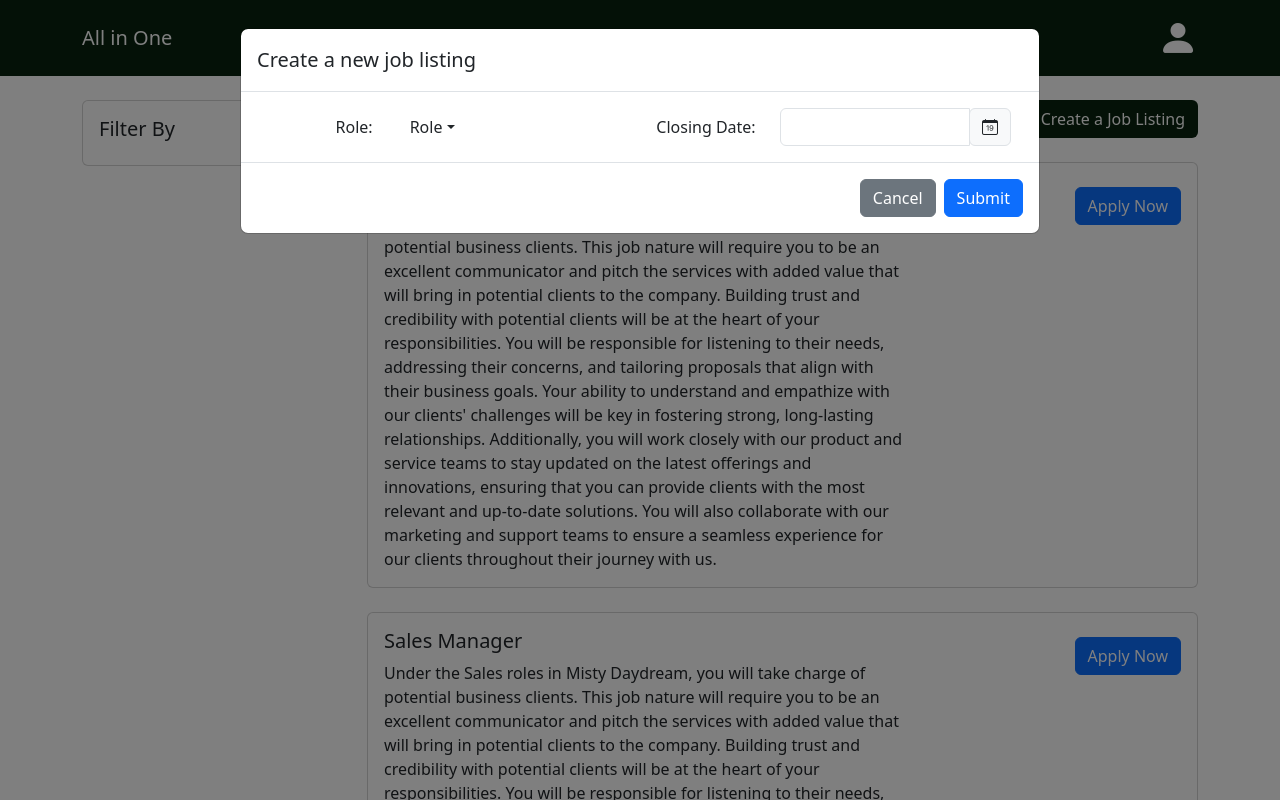
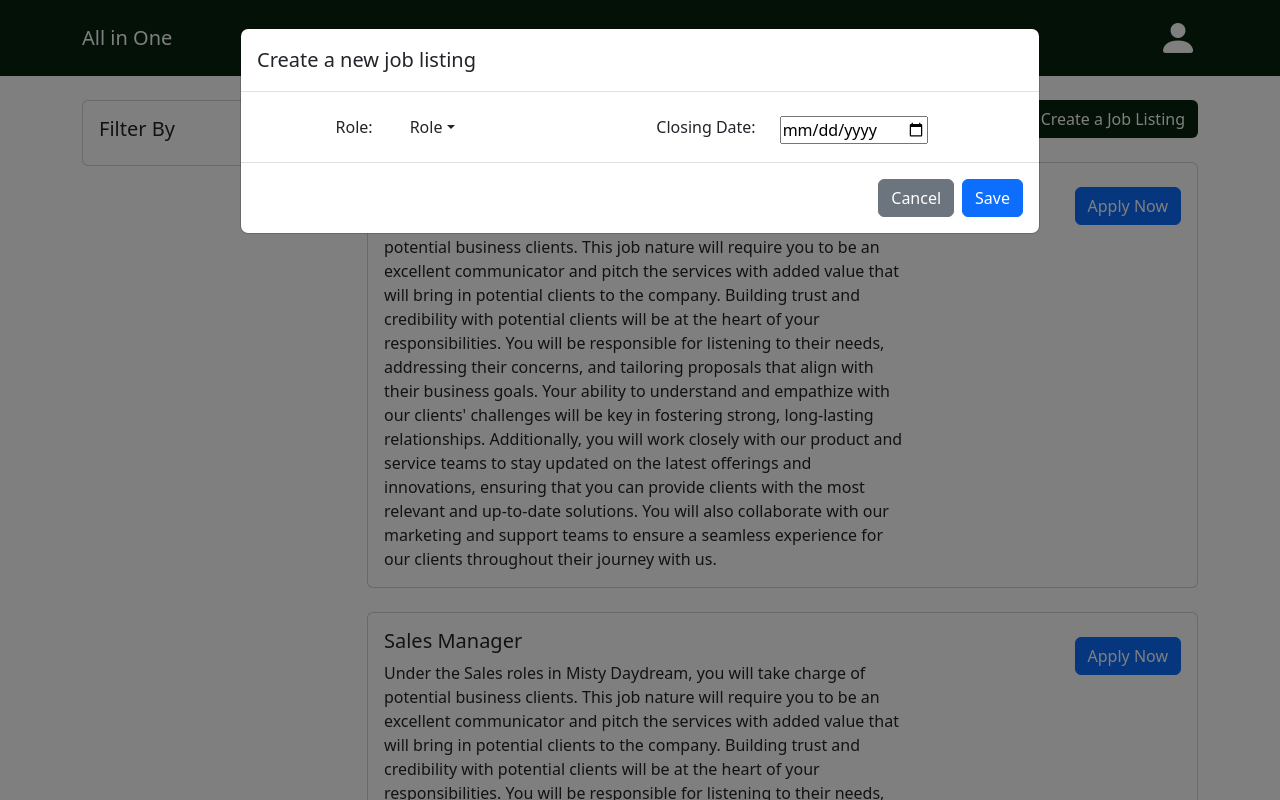
Before and after one commit to MrTaooo/SPM_KuihScrum, a Flask app: template templates/index.html in a window 1280 px wide, after a click on "Create a Job Listing". Run offline with Flask 3, Linux system fonts and the light colour scheme; the template is opened without the code that fills it: most values are stand-ins (such as "Sample title", 1, 10 or a date in 2020); parts of the project's set-up code (start-up, migrations or seed data) failed here and were passed over; some libraries are stand-ins or nearby versions.

Commit message:
update create listing popup

```diff
--- a/templates/index.html
+++ b/templates/index.html
@@ -77,10 +77,11 @@
                                                                 <button type="button" class="btn dropdown-toggle" data-bs-toggle="dropdown" aria-haspopup="true" aria-expanded="false">
                                                                     <span id="selectedRole">Role</span> <!-- This span will display the selected role -->
                                                                 </button>
-                                                                <ul class="dropdown-menu">
-                                                                    <li><a class="dropdown-item" href="#" data-role="Staff">Staff</a></li>
-                                                                    <li><a class="dropdown-item" href="#" data-role="Manager">Manager</a></li>
-                                                                    <li><a class="dropdown-item" href="#" data-role="Something else here">Something else here</a></li>
+                                                                <ul class="dropdown-menu" id="roleTitle">
+                                                                    <li><a class="dropdown-item" href="#" data-role="Software Developer">Software Developer</a></li>
+                                                                    <li><a class="dropdown-item" href="#" data-role="Data Analyst">Data Analyst</a></li>
+                                                                    <li><a class="dropdown-item" href="#" data-role="Marketing Specialist">Marketing Specialist</a></li>
+                                                                    <li><a class="dropdown-item" href="#" data-role="Sales Representative">Sales Representative</a></li>
                                                                 </ul>
                                                             </div>
 
@@ -91,15 +92,8 @@
                                                     <!-- Closing Date -->
                                                     <div class="form-group row form-inline">
                                                         <label for="date" class="col-4 col-form-label text-end">Closing Date:</label>
-                                                        <div class="col-8">
-                                                            <div class="input-group date" id="datepicker">
-                                                                <input type="text" class="form-control" id="date"/>
-                                                                <span class="input-group-append">
-                                                                    <span class="input-group-text bg-light">
-                                                                        <i class="bi bi-calendar-date"></i>
-                                                                    </span>
-                                                                </span>
-                                                            </div>
+                                                        <div class="col-8 mt-2">
+                                                                <input type="date" name="closingDate" id="closingDate">
                                                         </div>
                                                     </div>
                                                 </div>
@@ -109,7 +103,7 @@
                                 </div>
                                 <div class="modal-footer">
                                     <button type="button" class="btn btn-secondary" data-bs-dismiss="modal">Cancel</button>
-                                    <button type="button" class="btn btn-primary">Submit</button>
+                                    <button type="submit" id="jobCreationButton" class="btn btn-primary">Save</button>
                                 </div>
                             </div>
                         </div>
```
